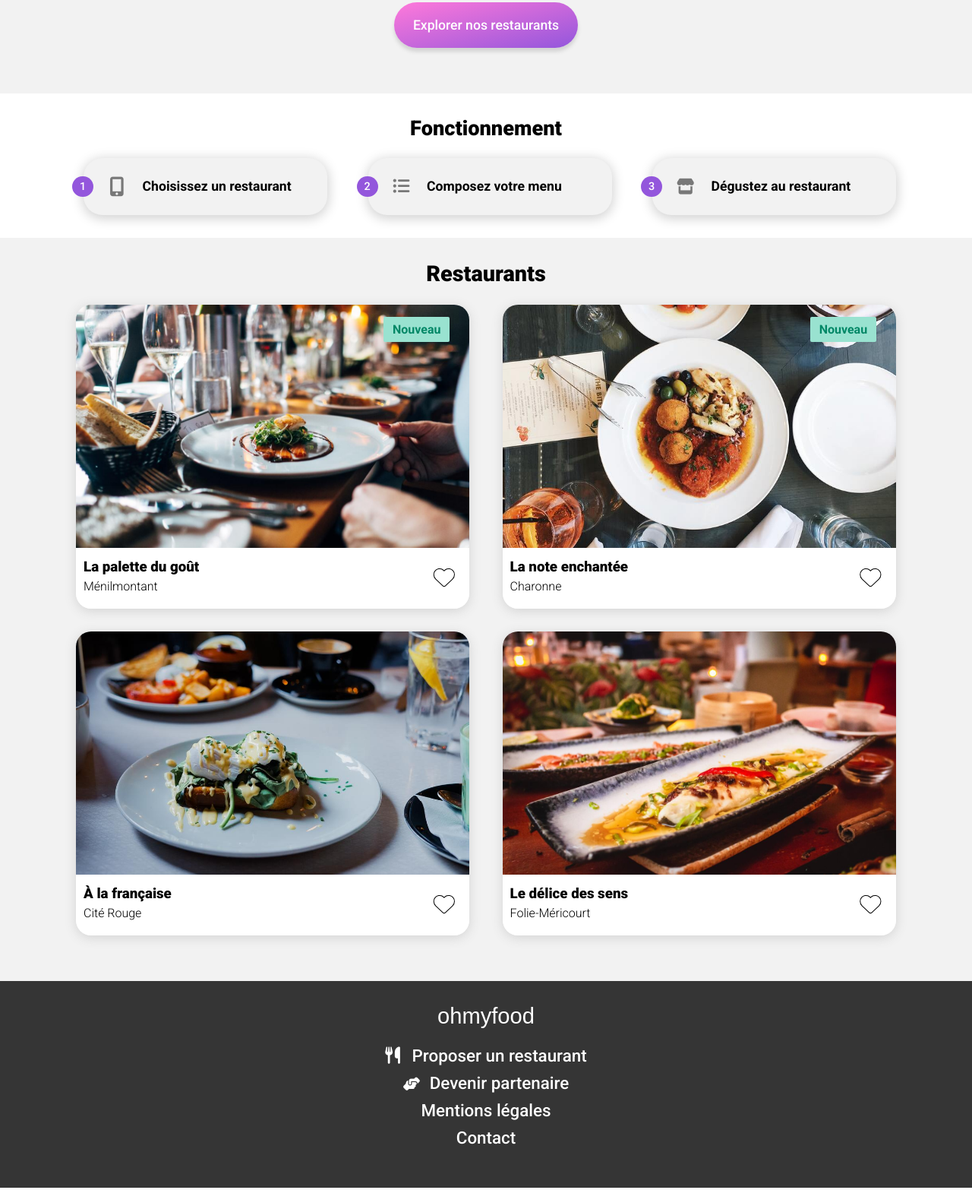
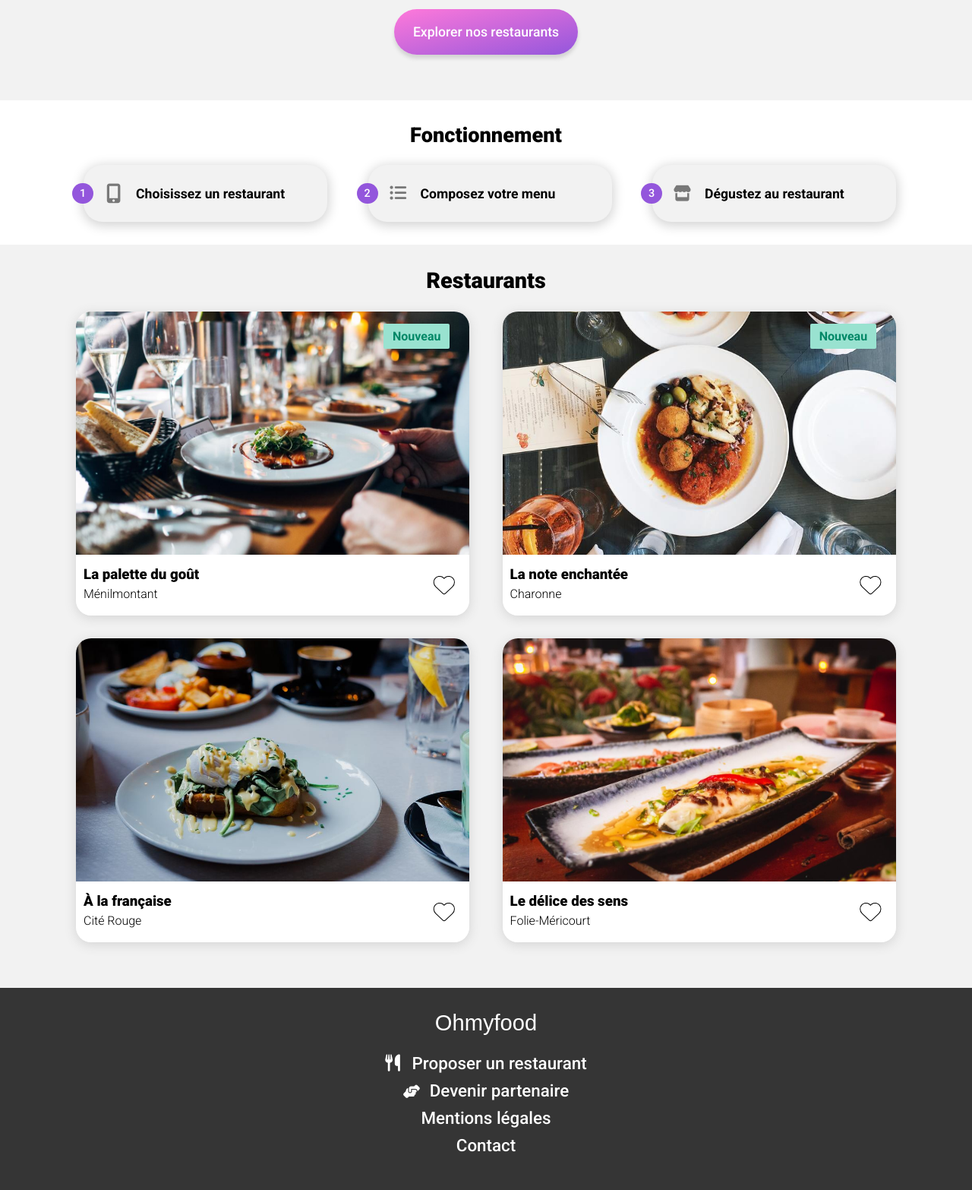
Before and after one commit to Doomseh/BenjaminBonnefoy_3_26012021, a website: page index.html in a window 1280 px wide. Shown: the part 279-1845 px from the top of the page at 76% size. Drawn offline with Linux system fonts and the light colour scheme; a web font is replaced by a local one.

Commit message:
Correctifs post soutenance

```diff
--- a/index.html
+++ b/index.html
@@ -33,7 +33,7 @@
         <header>
             <img src="./public/img/ohmyfood.png" alt="Logo ohmyfood" class="logo">
         </header>
-        <main>
+
             <div class="localisation">
                 <i class="fas fa-map-marker-alt"></i>
                 <p>Paris, Belleville</p>
@@ -45,7 +45,7 @@
                 <div>
                     <H1 class="title">Réservez le menu qui vous convient</H1>
                     <p>Découvrez des restaurants d'exception, sélectionnés par nos soins.</p>
-                    <a href="#results"><button class="btn">Explorer nos restaurants</button></a>
+                    <a href="#results" class="btn">Explorer nos restaurants</a>
                 </div>
             </section>
 
@@ -57,23 +57,24 @@
                     <div class="step_list" onclick="">
                         <p class="step_list-float">1</p>
                         <i class="fas fa-mobile-alt"></i>
-                        <p class="step_list-text">Choisissez un restaurant</p>
+                        <H3 class="step_list-text">Choisissez un restaurant</H3>
                     </div>
                     <div class="step_list" onclick="">
                         <p class="step_list-float">2</p>
                         <i class="fas fa-list-ul"></i>
-                        <p class="step_list-text">Composez votre menu</p>
+                        <H3 class="step_list-text">Composez votre menu</H3>
                     </div>
                     <div class="step_list" onclick="">
                         <p class="step_list-float">3</p>
                         <i class="fas fa-store"></i>
-                        <p class="step_list-text">Dégustez au restaurant</p>
+                        <H3 class="step_list-text">Dégustez au restaurant</H3>
                     </div>
                 </div>
             </section>
 
             <!--Partie Restaurants-->
 
+        <main>
             <section class="restaurants" id="results">
                 <H2 class="restaurants_title">Restaurants</H2>
                 <div class="restaurants_flex">
@@ -86,7 +87,7 @@
                             <div class="choice_info">
                                 <div class="choice_info--text">
                                     <H3>La palette du goût</H3>
-                                    <p>Ménilmontant</p>
+                                    <H4>Ménilmontant</H4>
                                 </div>
                                 <div class="choice_info--i">
                                     <i class="fa fa-heart"></i>
@@ -103,7 +104,7 @@
                             <div class="choice_info">
                                 <div class="choice_info--text">
                                     <H3>La note enchantée</H3>
-                                    <p>Charonne</p>
+                                    <H4>Charonne</H4>
                                 </div>
                                 <div class="choice_info--i">
                                     <i class="fa fa-heart"></i>
@@ -119,7 +120,7 @@
                             <div class="choice_info">
                                 <div class="choice_info--text">
                                     <H3>À la française</H3>
-                                    <p>Cité Rouge</p>
+                                    <H4>Cité Rouge</H4>
                                 </div>
                                 <div class="choice_info--i">
                                     <i class="fa fa-heart"></i>
@@ -135,7 +136,7 @@
                             <div class="choice_info">
                                 <div class="choice_info--text">
                                     <H3>Le délice des sens</H3>
-                                    <p>Folie-Méricourt</p>
+                                    <H4>Folie-Méricourt</H4>
                                 </div>
                                 <div class="choice_info--i">
                                     <i class="fa fa-heart"></i>
@@ -149,18 +150,24 @@
 
             <!--Footer-->
 
-        <footer>
-            <div class="footer">
-                <H3 class="footer_title">ohmyfood</H3>
-                <ul>
-                    <li><i class="fas fa-utensils footer_title-i1"></i> Proposer un restaurant</li>
-                    <li><i class="fas fa-hands-helping footer_title-i2"></i> Devenir partenaire</li>
-                    <li>Mentions légales</li>
-                    <li>
+        <footer class="footer">
+            <H2 class="footer_title">Ohmyfood</H2>
+            <ul>
+                <li>
+                    <i class="fas fa-utensils footer_title-i1"></i><a href="#"> Proposer un restaurant</a>
+                </li>
+                <li>
+                    <i class="fas fa-hands-helping footer_title-i2"></i> <a href="#">Devenir partenaire</a>
+                </li>
+                <li>
+                    <a href="#"> Mentions légales</a>
+                </li>
+                <li>
+                    <address>
                         <a href="mailto:Ohmyfood@hotmail.com">Contact</a>
-                    </li>
-                </ul>
-            </div>
+                    </address>
+                </li>
+            </ul>
         </footer>
     </div>
 </body>
--- a/sass/base/_base.scss
+++ b/sass/base/_base.scss
@@ -52,6 +52,7 @@ body {
         margin: 10px 0px;
     }
     a {
+        font-style: normal;
         text-decoration: none;
         color: white;
         &:hover {
--- a/sass/pages/_accueil.scss
+++ b/sass/pages/_accueil.scss
@@ -27,7 +27,7 @@ header {
     background-color: $color-background;
     text-align: center;
     div {
-        padding: 50px 20px;
+        padding: 50px 20px 80px 20px;
     }
     H1 {
         font-size: 1.8em;
@@ -38,6 +38,7 @@ header {
     p {
         font-size: 1.3em;
         font-weight: lighter;
+        margin-bottom: 50px;
     }
     .btn {
         font-size: 1.1em;
@@ -46,8 +47,8 @@ header {
         border-radius: 40px;
         border: none;
         background: $color-gradient;
-        margin-bottom: 10px;
         box-shadow: 0px 5px 5px 0px lightgray;
+        text-decoration: none;
         cursor: pointer;
         transition: all 500ms;
         &:hover {
@@ -84,7 +85,7 @@ header {
         align-items: center;
         border-radius: 25px;
         box-shadow: 0px 3px 15px 2px lightgray;
-        padding: 10px 15px 10px 30px;
+        padding: 10px 5px 10px 25px;
         cursor: pointer;
         &:hover, &:active {
             background-color: rgb(247, 235, 255);
@@ -104,7 +105,7 @@ header {
             opacity: 0.5;
             text-align: center;
             width: 10%;
-            margin-right: 20px;
+            margin-right: 15px;
         }
         .fa-mobile-alt {
             font-size: 1.6em;
@@ -180,7 +181,7 @@ header {
             margin: 0px 0px 0px 10px;
             font-weight: 900;
         }
-        p {
+        H4 {
             margin: 5px 10px;
             font-weight: 300;
         }
```
Also changed, not shown: Alafrançaise.html (+18 -12 lines), Lanoteenchantee.html (+17 -11 lines), Lapalettedugout.html (+17 -11 lines), Ledelicedessens.html (+17 -11 lines), public/css/style.css, 1 other file.
